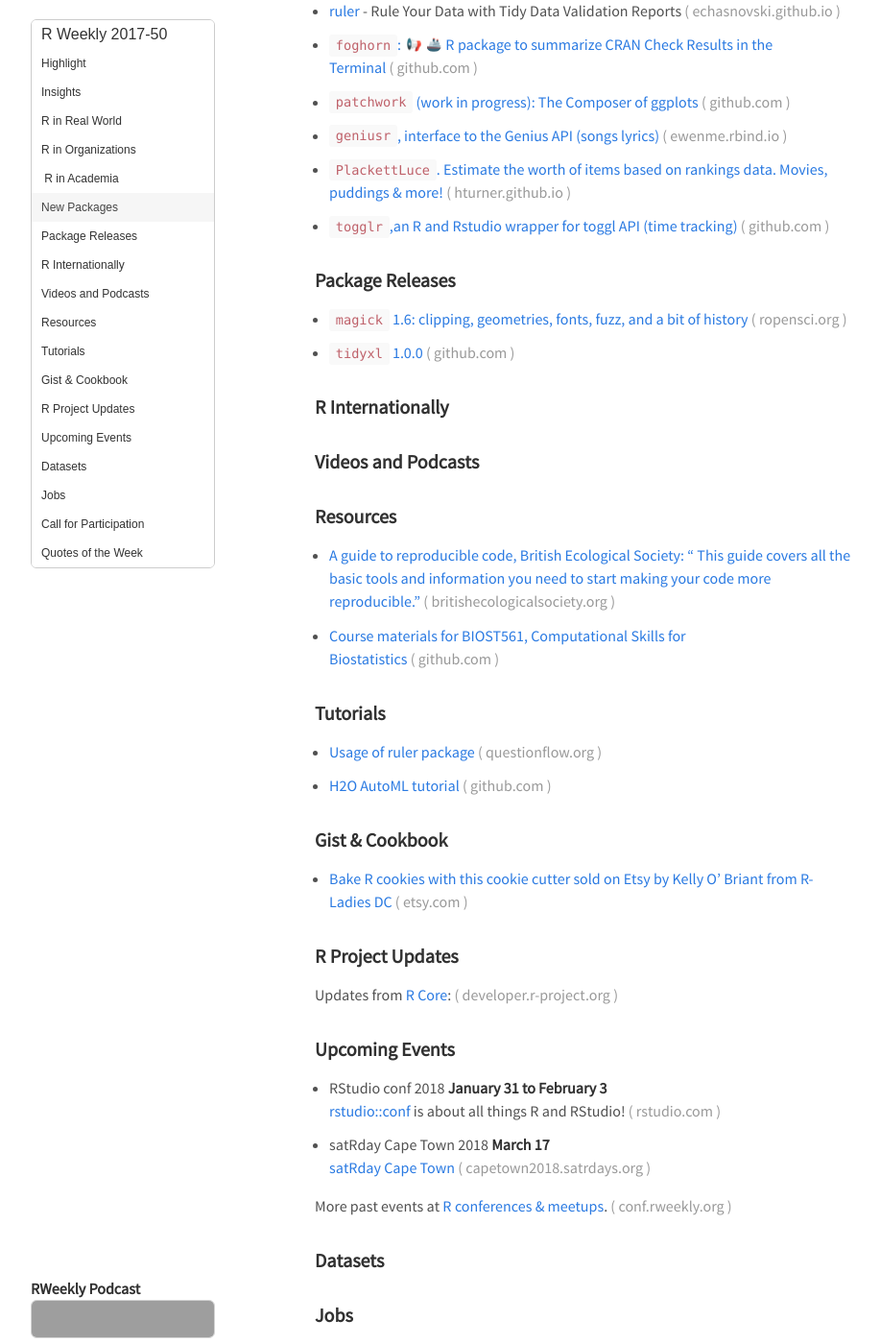
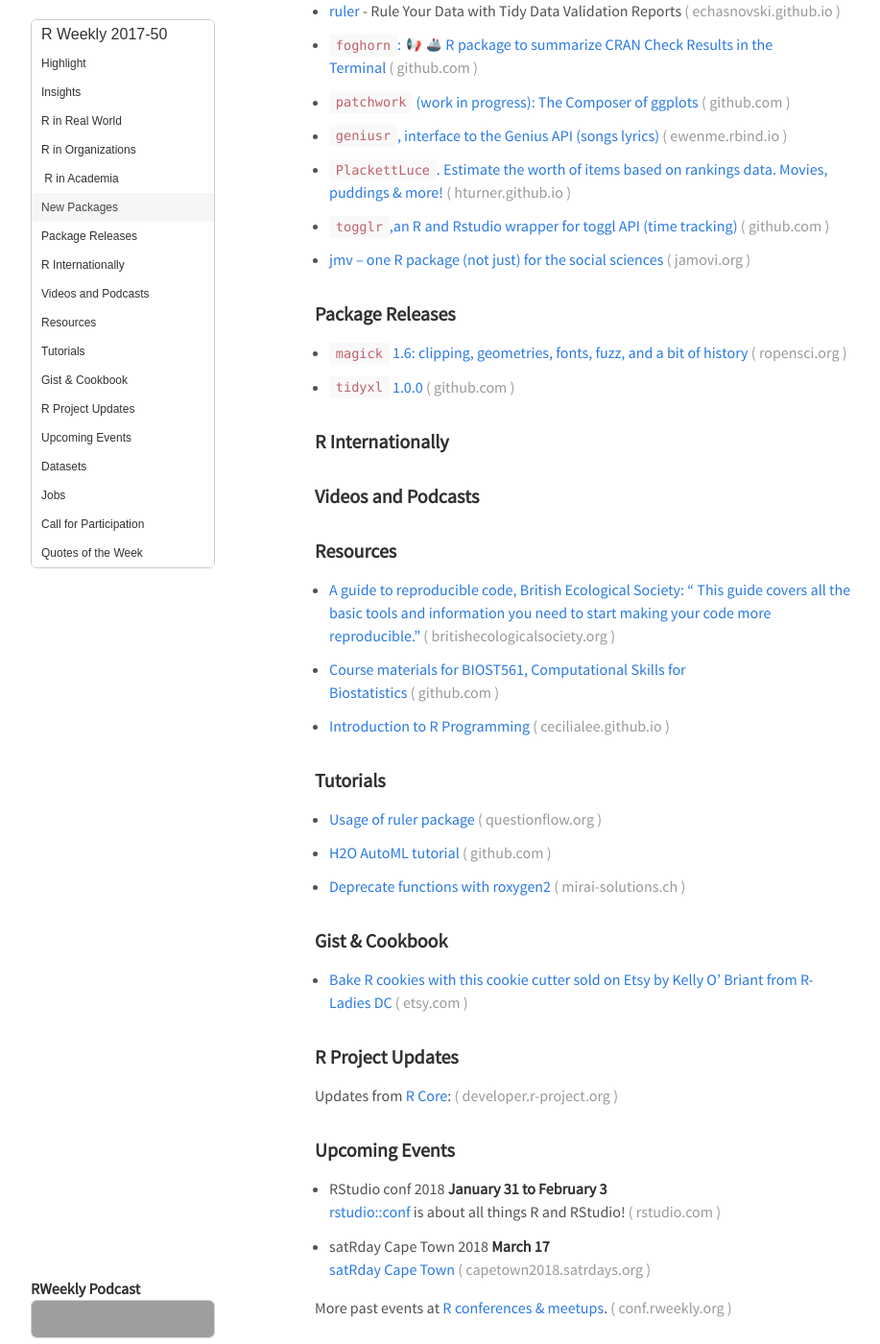
Before and after one commit to rweekly/rweekly.org, a Jekyll site: the page built from draft.md, in a window 1280 px wide and 1400 px high, scrolled down 1017 px. Shown: the whole window at 96% size, without its empty margins (32-949 px from the left). Built offline with Jekyll 4.4.1, drawn with Linux system fonts in a browser that asks for light colours; emoji names are drawn with the system emoji font; comment, search, counter and statistics services are not loaded; grey boxes are pictures that could not be loaded.

Commit message:
Update draft.md

```diff
--- a/draft.md
+++ b/draft.md
@@ -57,6 +57,8 @@
 
 + [`togglr`,an R and Rstudio wrapper for toggl API (time tracking)](https://github.com/ThinkR-open/togglr)
 
++ [jmv – one R package (not just) for the social sciences](https://blog.jamovi.org/2017/12/07/jmv.html)
+
 ### Package Releases
 
 + [`magick` 1.6: clipping, geometries, fonts, fuzz, and a bit of history](https://ropensci.org/technotes/2017/12/05/magick-16/)
@@ -80,12 +82,16 @@
 
 + [Course materials for BIOST561, Computational Skills for Biostatistics](https://github.com/adw96/biostat561)
 
++ [Introduction to R Programming](https://cecilialee.github.io//blog/2017/12/05/intro-to-r-programming.html)
+
 
 ###  Tutorials
 
 + [Usage of ruler package](http://www.questionflow.org/2017/12/05/usage-of-ruler-package/)
 
 + [H2O AutoML tutorial](https://github.com/h2oai/h2o-tutorials/tree/master/h2o-world-2017/automl)
+
++ [Deprecate functions with roxygen2](http://mirai-solutions.ch/news/2017/12/05/roxygen2-deprecate/)
 
 
 ### Gist & Cookbook
```
